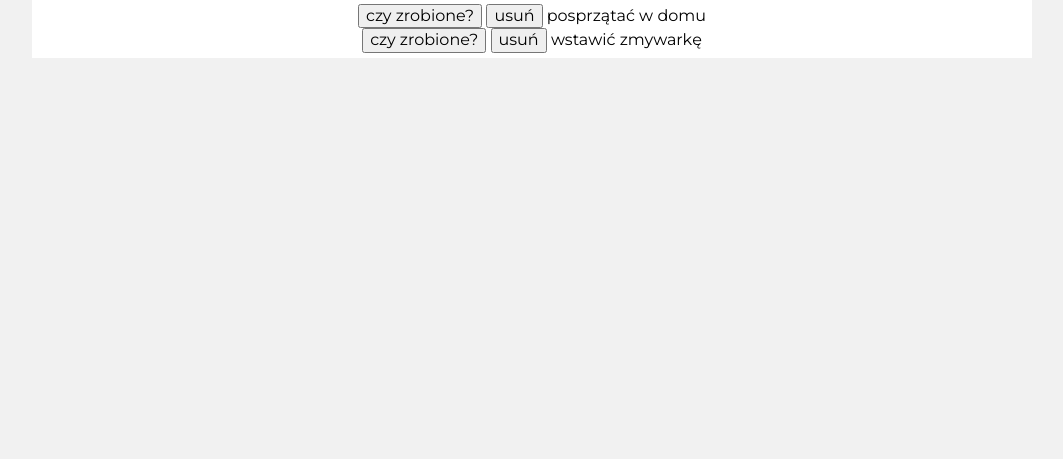
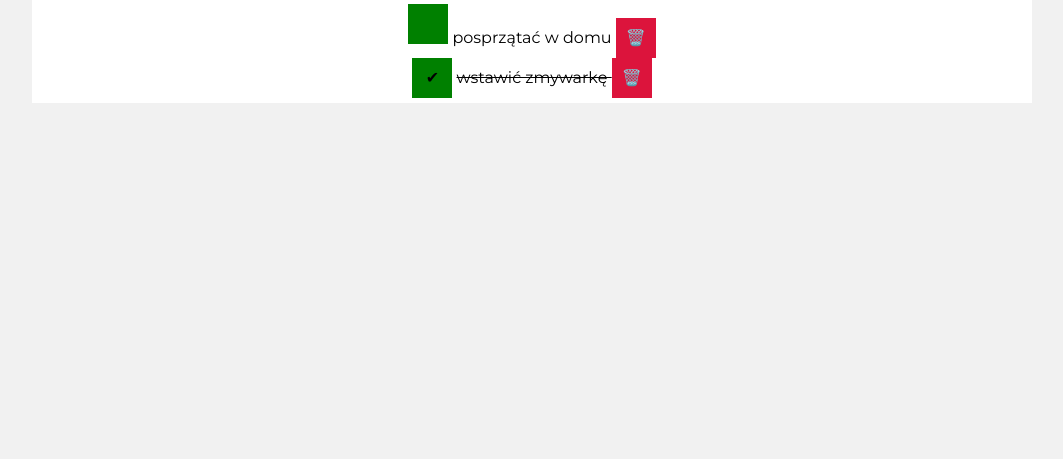
Before and after one commit to sebanek96/TO-DO-LIST, a plain HTML site: page index.html in a window 1280 px wide. Shown: the part 341-800 px from the top of the page, without its empty margins (108-1171 px from the left). Drawn offline with nearby package versions, Linux system fonts and the light colour scheme.

Commit message:
width problem repaired and made buttons

```diff
--- a/CSS/body.css
+++ b/CSS/body.css
@@ -1,8 +1,8 @@
 .body{
     background-color: rgb(241, 241, 241);
-    margin: 20px;
+    max-width: 1000px;
+    margin: 20px auto;
     display: flex;
     flex-direction: column;
-    align-items: center;
     justify-content: center;
 }
--- /dev/null
+++ b/CSS/list.css
@@ -0,0 +1,38 @@
+.list{
+    background-color: white;
+    padding: 5px 20px;
+    margin-top: 0px;
+    list-style-type: none;
+    display: flex;
+    flex-direction: column;
+    align-items: center;
+}
+
+.list__itemText{
+
+}
+
+.tasks__list--done{
+    text-decoration: line-through;
+}
+
+.tasks__button{
+    background-color: green;
+    height: 40px;
+    width: 40px;
+    border: none;
+    }
+
+.tasks__button--done{
+    background-color: green;
+    height: 40px;
+    width: 40px;
+    border: none;
+}
+
+.tasks__button--remove{
+    background-color: crimson;
+    height: 40px;
+    width: 40px;
+    border: none;
+}
--- a/CSS/section.css
+++ b/CSS/section.css
@@ -1,8 +1,7 @@
 .section__mainHeader{
-    width: 1000px;
-    max-width: 1000px;
     margin-bottom: 10px;
     display: flex;
+    flex-direction: column;
     justify-content: flex-start;
   }
 
@@ -10,8 +9,6 @@
     background-color: white;
     margin-top: 15px;
     padding: 20px;
-    width: 1000px;
-    max-width: 1000px;
     margin-bottom: 2px;
     display: flex;
     justify-content: flex-start;
@@ -20,7 +17,5 @@
   .section__header--tasksList{
     background-color: white;
     padding: 5px 10px;
-    width: 1000px;
-    max-width: 1000px;
     margin-bottom: 2px;
   }
--- a/CSS/taskslist.css
+++ /dev/null
@@ -1,30 +0,0 @@
-.list{
-    background-color: white;
-    padding: 5px 20px;
-    width: 1000px;
-    max-width: 1000px;
-    margin-top: 0px;
-    list-style-type: none;
-    display: flex;
-    flex-direction: column;
-    align-items: center;
-}
-
-.tasksListDone{
-    text-decoration: line-through;
-}
-
-.tasksListDoneButton{
-background-color: green;
-height: 40px;
-width: 40px;
-border: none;
-
-}
-
-.tasksListRemoveButton{
-background-color: crimson;
-height: 40px;
-width: 40px;
-border: none;
-}
--- a/JS/script.js
+++ b/JS/script.js
@@ -53,13 +53,16 @@
 
         for (const task of tasks) {
             htmlString += `
-                <li class="list__item${task.done ? " list__item--done" : ""}">
-
-                  <button class="js-done">czy zrobione?</button>
-                  <button class="js-remove">usuń</button>
-
-                    ${task.content}
-                </li>
+            <li class="list__item">
+                <button class="tasks__button tasks__button--done  js-done">
+                ${task.done ? "✔" : ""}
+                </button>
+                <span class="list__itemText ${task.done ? "tasks__list--done" : ""}">
+                        ${task.content}
+                </span>
+                <button class="tasks__button--remove js-remove">
+                🗑️
+                </button>
             `;
         }
 
--- a/index.html
+++ b/index.html
@@ -9,7 +9,7 @@
     <link href="CSS/section.css" rel="stylesheet">
     <link href="CSS/body.css" rel="stylesheet">
     <link href="CSS/form.css" rel="stylesheet">
-    <link href="CSS/taskslist.css" rel="stylesheet">
+    <link href="CSS/list.css" rel="stylesheet">
     <script defer src="JS/script.js"></script>
     <link rel="stylesheet" href="https://cdnjs.cloudflare.com/ajax/libs/normalize/8.0.1/normalize.min.css"
         integrity="sha512-NhSC1YmyruXifcj/KFRWoC561YpHpc5Jtzgvbuzx5VozKpWvQ+4nXhPdFgmx8xqexRcpAglTj9sIBWINXa8x5w=="
```
